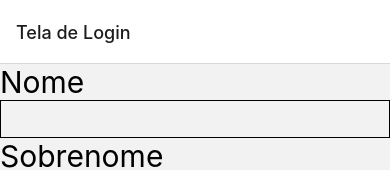
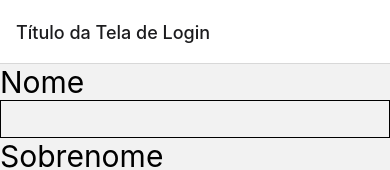
Before and after one commit to biesseck/app_recados_ifmt_plc, a React Native app: screen / in a window 390 px wide. Shown: the top 170 px of the page. Built offline with nearby package versions, Linux system fonts and the light colour scheme.

Commit message:
Alteração no título da Tela de Login

```diff
--- a/App.js
+++ b/App.js
@@ -19,7 +19,7 @@ export default function App() {
         <Stack.Screen
           name="TelaLogin"
           component={TelaLogin}
-          options={{ title: 'Tela de Login'}}
+          options={{ title: 'Título da Tela de Login'}}
         />
 
         <Stack.Screen
--- a/package.json
+++ b/package.json
@@ -15,9 +15,9 @@
     "react": "16.13.1",
     "react-dom": "16.13.1",
     "react-native": "https://github.com/expo/react-native/archive/sdk-42.0.0.tar.gz",
-    "react-native-web": "~0.13.12",
+    "react-native-safe-area-context": "3.2.0",
     "react-native-screens": "~3.4.0",
-    "react-native-safe-area-context": "3.2.0"
+    "react-native-web": "~0.13.12"
   },
   "devDependencies": {
     "@babel/core": "^7.9.0"
```
